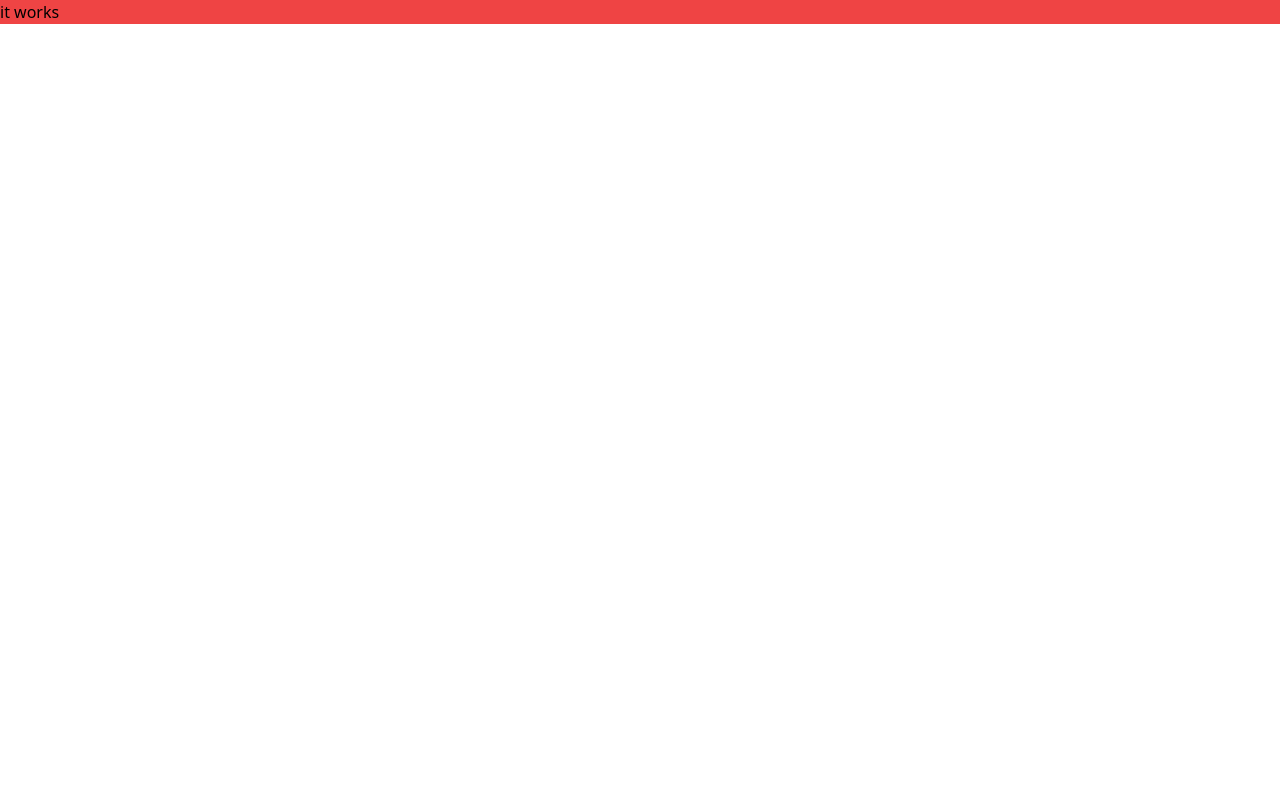
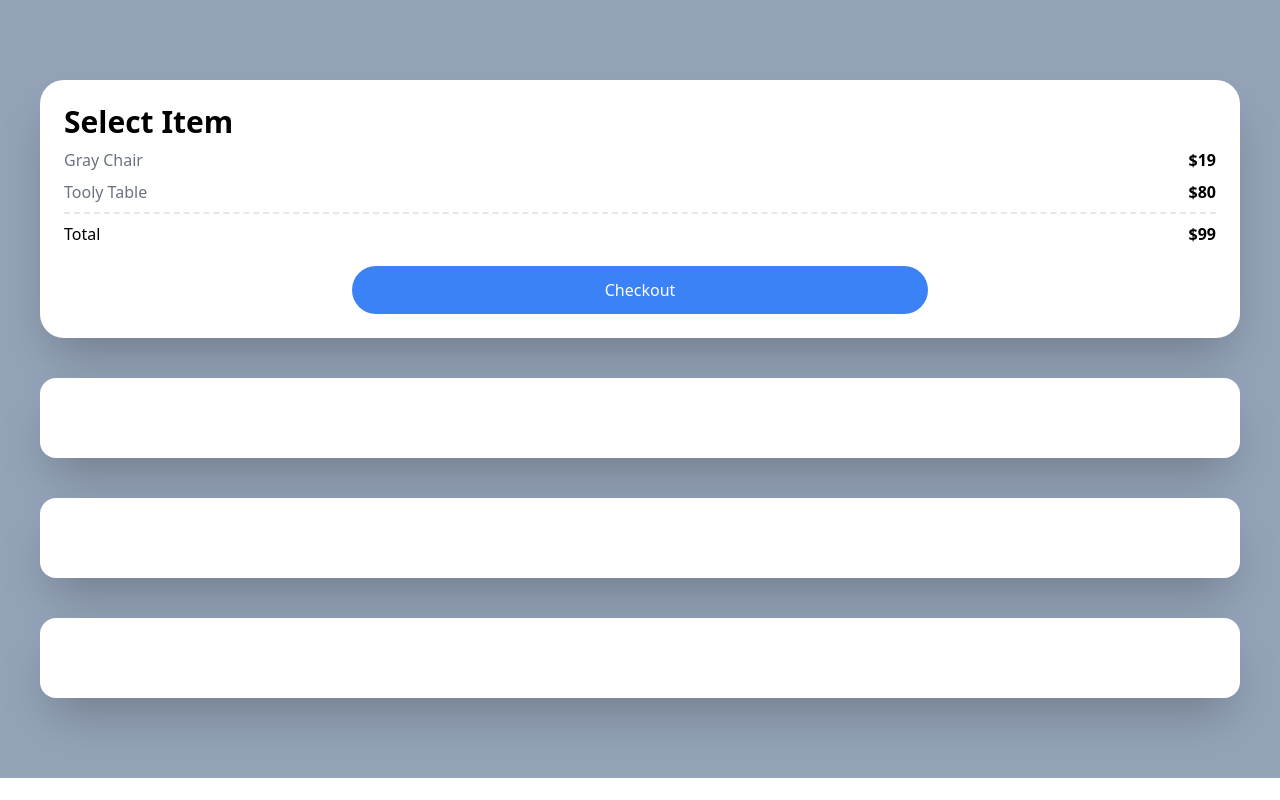
Before and after one commit to SM0413/carrotMarket, a Next.js app: page / in a window 1280 px wide. Built offline with nearby package versions, Linux system fonts and the light colour scheme.

Commit message:
Test Drive part One

```diff
--- a/pages/index.tsx
+++ b/pages/index.tsx
@@ -2,8 +2,28 @@ import type { NextPage } from "next";
 
 const Home: NextPage = () => {
   return (
-    <div className="bg-red-500">
-      <h1 className="text-black">it works</h1>
+    <div className="bg-slate-400 py-20 px-10 grid gap-10">
+      <div className="bg-white p-6 rounded-3xl shadow-2xl ">
+        <span className="font-semibold text-3xl">Select Item</span>
+        <div className=" flex justify-between my-2">
+          <span className=" text-gray-500">Gray Chair</span>
+          <span className=" font-semibold">$19</span>
+        </div>
+        <div className=" flex justify-between">
+          <span className=" text-gray-500">Tooly Table</span>
+          <span className=" font-semibold">$80</span>
+        </div>
+        <div className="flex justify-between mt-2 pt-2 border-t-2 border-dashed">
+          <span>Total</span>
+          <span className=" font-semibold">$99</span>
+        </div>
+        <div className=" mt-5 bg-blue-500 rounded-3xl text-white p-3 text-center  w-1/2 mx-auto">
+          Checkout
+        </div>
+      </div>
+      <div className="bg-white p-10 rounded-2xl shadow-2xl "></div>
+      <div className="bg-white p-10 rounded-2xl shadow-2xl "></div>
+      <div className="bg-white p-10 rounded-2xl shadow-2xl "></div>
     </div>
   );
 };
```
